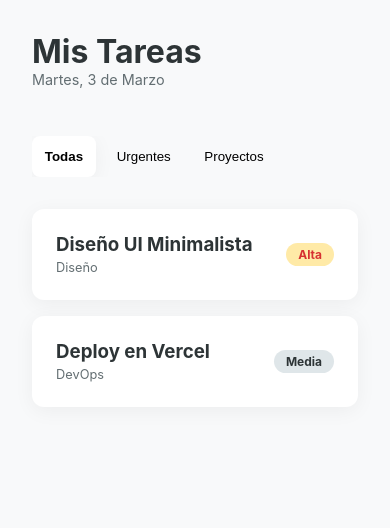
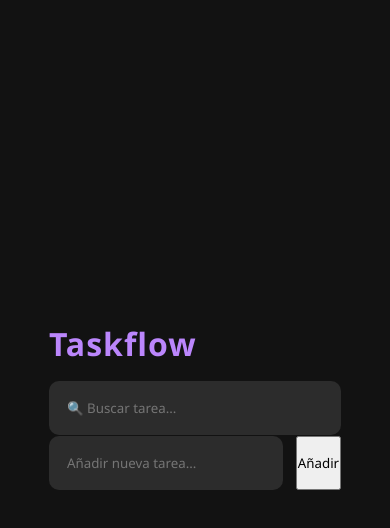
Before and after one commit to NicolasTibu/taskflow-project, a plain HTML site: page index.html in a window 390 px wide. Drawn offline with Linux system fonts and the light colour scheme.

Commit message:
Add files via upload

```diff
--- /dev/null
+++ b/app.js
@@ -0,0 +1,100 @@
+// Selección de elementos principales del DOM
+const taskForm = document.getElementById('task-form');
+const taskInput = document.getElementById('task-input');
+const taskList = document.getElementById('task-list');
+const searchInput = document.getElementById('search-input');
+
+// Array central para almacenar las tareas
+let tasks = [];
+
+// [REQUISITO 5]: Cargar las tareas guardadas al iniciar la aplicación
+document.addEventListener('DOMContentLoaded', () => {
+    const storedTasks = loscalStorage.getItem('tasks');
+    if (storedTasks) {
+        tasks = JSON.parse(storedTasks); // Covertir de texto JSON a array de JS
+        renderTasks();
+    }
+});
+
+// [REQUISITO 1 & 2]: Vincula el formulario y añade tareas
+taskForm.addEventListener('submit', (e) => {
+   e.preventDefault(); // Evita que la página se recargue al hacer submit
+
+   const taskText = taskInput.ariaValueMax.trim();
+
+   if (taskText !== '') {
+       // Crear un objeto tarea con un ID único
+       const newTask = {
+        id: Date.now(),
+        text: taskText
+       };
+
+       tasks.push(newTask);
+       saveToLocalStorage(); // [REQUISITO 4]
+       renderTasks();
+
+       taskInput.value = ''; // Limpiar el input
+   }
+});
+
+// Función para renderizar el DOM (Dibuja la lista en pantalla)
+function renderTasks() {
+    taskList.innerHTML = ''; // Limpiar la lista actual antes de re-dibujar
+
+    tasks.forEach(task => {
+        const li = document.createElement('li');
+        li.dataset.id = task.id;
+
+        const span = document.createElement('span')
+
+        // [REQUISITO 3]: Añade un botón de eliminación a cada tarea
+        const deleteBtn = document.createElement('button')
+        deleteBtn.textContent = 'Borrar'
+        deleteBtn.classList.add('delete-btn');
+
+        deleteBtn.addEventListener('click', () => {
+            deleteTask(task.id);
+        });
+
+        li.appendChild(span);
+        li.appendChild(deleteBtn);
+        taskList.appendChild(li);
+    });
+
+    // Si hay texto en el buscador, lo aplicamos al re-dibujar
+    fliterTasks(searchInput.value);
+}
+
+// Función para borrar del array y actualizar el DOM
+function deleteTask(id) {
+    tasks = tasks.filter(task => task.id !== id);
+    saveToLocalStorage(); // [REQUISITO 4]
+    renderTasks();
+}
+
+// [REQUISITO 4]: Guarda el array de tareas en LocalStorage usando JSON.stringify
+function saveToLocalStorage() {
+    localStorage.setItem('tasks', JSON.stringify(tasks));
+}
+
+// ==========================================
+// [BONUS]: Filtro de búsqueda
+// ==========================================
+searchInput.addEventListener('input', (e) => {
+    fliterTasks(e.target.value);
+});
+
+function fliterTasks(searchTerm) {
+    const term = searchTerm.toLowerCase();
+    const items = taskList.querySelectorAll('li');
+
+    items.forEach(item => {
+        const text = item.querySelector('span').textContent.toLowerCase();
+        // Si el texto de la tarea incluye lo que buscamos, lo mostramos, si no, añadimos la clase .hidden
+        if (text.includes(term)) {
+            item.classList.remove('hidden');
+        } else {
+            item.classList.add('hidden');
+        }
+    });
+}
--- a/index.html
+++ b/index.html
@@ -3,43 +3,22 @@
 <head>
     <meta charset="UTF-8">
     <meta name="viewport" content="width=device-width, initial-scale=1.0">
-    <title>Minimal Task App</title>
+    <title>Taskflow - Gestor de Tareas</title>
     <link rel="stylesheet" href="style.css">
 </head>
 <body>
     <div class="app-container">
         <header class="header">
-            <h1>Mis Tareas</h1>
-            <p>Martes, 3 de Marzo</p>
+            <h1>Taskflow</h1>
+            <input type="text" id="search-input" placeholder="🔍 Buscar tarea...">
         </header>
 
-        <aside class="sidebar">
-            <nav>
-                <button class="active">Todas</button>
-                <button>Urgentes</button>
-                <button>Proyectos</button>
-            </nav>
-        </aside>
-
-        <main class="main-content">
-            <section class="task-list">
-                <article class="task-card">
-                    <div class="task-info">
-                        <h3>Diseño UI Minimalista</h3>
-                        <span class="category">Diseño</span>
-                    </div>
-                    <span class="priority high">Alta</span>
-                </article>
-
-                <article class="task-card">
-                    <div class="task-info">
-                        <h3>Deploy en Vercel</h3>
-                        <span class="category">DevOps</span>
-                    </div>
-                    <span class="priority medium">Media</span>
-                </article>
-            </section>
-        </main>
+        <form id="task-form">
+            <input type="text" id="task-input" placeholder="Añadir nueva tarea..." required autocomplete="off">
+            <button type="submit">Añadir</button>
+        </form>
+         <ul id="task-list"></ul>
     </div>
+    <script src="app.js"></script>
 </body>
 </html>
--- a/style.css
+++ b/style.css
@@ -1,90 +1,116 @@
-/* 2. Variables CSS */
-:root {
-    --bg-color: #f8f9fa;
-    --card-bg: #ffffff;
-    --text-main: #2d3436;
-    --text-muted: #636e72;
-    --accent: #0984e3;
-    --high-priority: #ff7675;
-    --med-priority: #fab1a0;
-    --radius: 12px;
-    --shadow: 0 4px 20px rgba(0,0,0,0.05);
-    --transition: all 0.3s cubic-bezier(0.4, 0, 0.2, 1);
+* {
+    margin: 0;
+    padding: 0;
+    box-sizing: border-box;
+    font-family: 'Segoe UI', Roboto, Helvetica, Arial, sans-serif;
 }
 
-* { margin: 0; padding: 0; box-sizing: border-box; }
-
 body {
-    font-family: 'Inter', -apple-system, sans-serif;
-    background-color: var(--bg-color);
-    color: var(--text-main);
+    background-color: #121212;
+    color: #e0e0e0;
     display: flex;
     justify-content: center;
-    padding: 2rem;
+    align-items: center;
+    min-height: 100vh;
 }
 
-.app-container {
-    display: grid;
-    grid-template-areas:
-        "header header"
-        "sidebar main";
-    grid-template-columns: 200px 1fr;
-    gap: 2rem;
-    max-width: 1000px;
+.container {
+    background-color: #1e1e1e;
     width: 100%;
+    max-width: 500px;
+    padding: 2.5rem;
+    border-radius: 16px;
+    box-shadow: 0 10px 30px rgba(0, 0, 0, 0.6);
 }
 
-/* 3. Maquetación Flexbox */
-.header { grid-area: header; margin-bottom: 1rem; }
-.header p { color: var(--text-muted); font-size: 0.9rem; }
+header {
+    display: flex;
+    flex-direction: column;
+    gap: 1rem;
+    margin-bottom: 1px;
+}
 
-.sidebar { grid-area: sidebar; }
-.sidebar nav { display: flex; flex-direction: column; gap: 0.5rem; }
-.sidebar button {
-    border: none; background: transparent; padding: 0.8rem;
-    text-align: left; border-radius: 8px; cursor: pointer;
-    transition: var(--transition);
+h1 {
+    color: #bb86fc; /*Toque de color vibrante*/
+    font-size: 2rem;
+    letter-spacing: 1px;
 }
-.sidebar button.active { background: white; font-weight: 600; box-shadow: var(--shadow); }
 
-.task-list { grid-area: main; display: flex; flex-direction: column; gap: 1rem; }
+#search-input, #task-input {
+    width: 100%;
+    background-color: #2c2c2c;
+    border: 2px solid transparent;
+    color: #ffffff;
+    padding: 1rem;
+    border-radius: 10px;
+    outline: none;
+    transition: all 0.3s ease;
+}
 
-.task-card {
-    background: var(--card-bg);
-    padding: 1.5rem;
-    border-radius: var(--radius);
+#search-input:focus, #task-input:focus {
+    border-color: #bb86fc;
+    box-shadow: 0 0 8px rgba(187, 134, 252, 0.2);
+}
+
+#task-form {
+    display: flex;
+    gap: 0.8rem;
+    margin-bottom: 2rem;
+}
+
+#task-form #task-input {
+    flex: 1;
+}
+
+button:hover {
+    background-color: #9d4edd;
+    color: #ffffff;
+    transform: translateY(-2px);
+}
+
+button:active {
+    transform: translateY(0);
+}
+
+ul {
+    list-style: none;
+    display: flex;
+    flex-direction: column;
+    gap: 1rem;
+}
+
+li {
+    background-color: #2c2c2c;
+    padding: 1rem;
+    border-radius: 10px;
     display: flex;
     justify-content: space-between;
     align-items: center;
-    box-shadow: var(--shadow);
-    transition: var(--transition); /* Bonus: Transición suave */
-    cursor: pointer;
+    animation: fadeIn 0.4s ease;
+    border-left: 4px solid #bb86fc;
 }
 
-.task-card:hover {
-    transform: translateY(-4px);
-    box-shadow: 0 8px 30px rgba(0,0,0,0.1);
+li.hidden {
+    display: none; /* Clase dinámica para el filtro de búsqueda*/
 }
 
-.category { font-size: 0.8rem; color: var(--text-muted); }
+li span {
+    word-break: break-all;
+    margin-right: 1rem;
+    font-size: 1.05rem;
+}
 
-.priority {
-    padding: 4px 12px;
-    border-radius: 20px;
-    font-size: 0.75rem;
-    font-weight: bold;
+.delete-btn {
+    background-color: #cf6679;
+    padding: 0.6rem 1rem;
+    font-size: 0.9rem;
 }
-.high { background: #ffeaa7; color: #d63031; }
-.medium { background: #dfe6e9; color: #2d3436; }
 
-/* 4. Media Queries */
-@media (max-width: 768px) {
-    .app-container {
-        grid-template-areas:
-            "header"
-            "sidebar"
-            "main";
-        grid-template-columns: 1fr;
-    }
-    .sidebar nav { flex-direction: row; overflow-x: auto; }
+.delete-btn:hover {
+    background-color: #b00020;
 }
+
+@keyframes fadeIn {
+    from { opacity: 0; transform: translateY(-10px); }
+    to { opacity: 1; transform: translateY(0);}
+}
```
Also changed, not shown: README.md (added).
